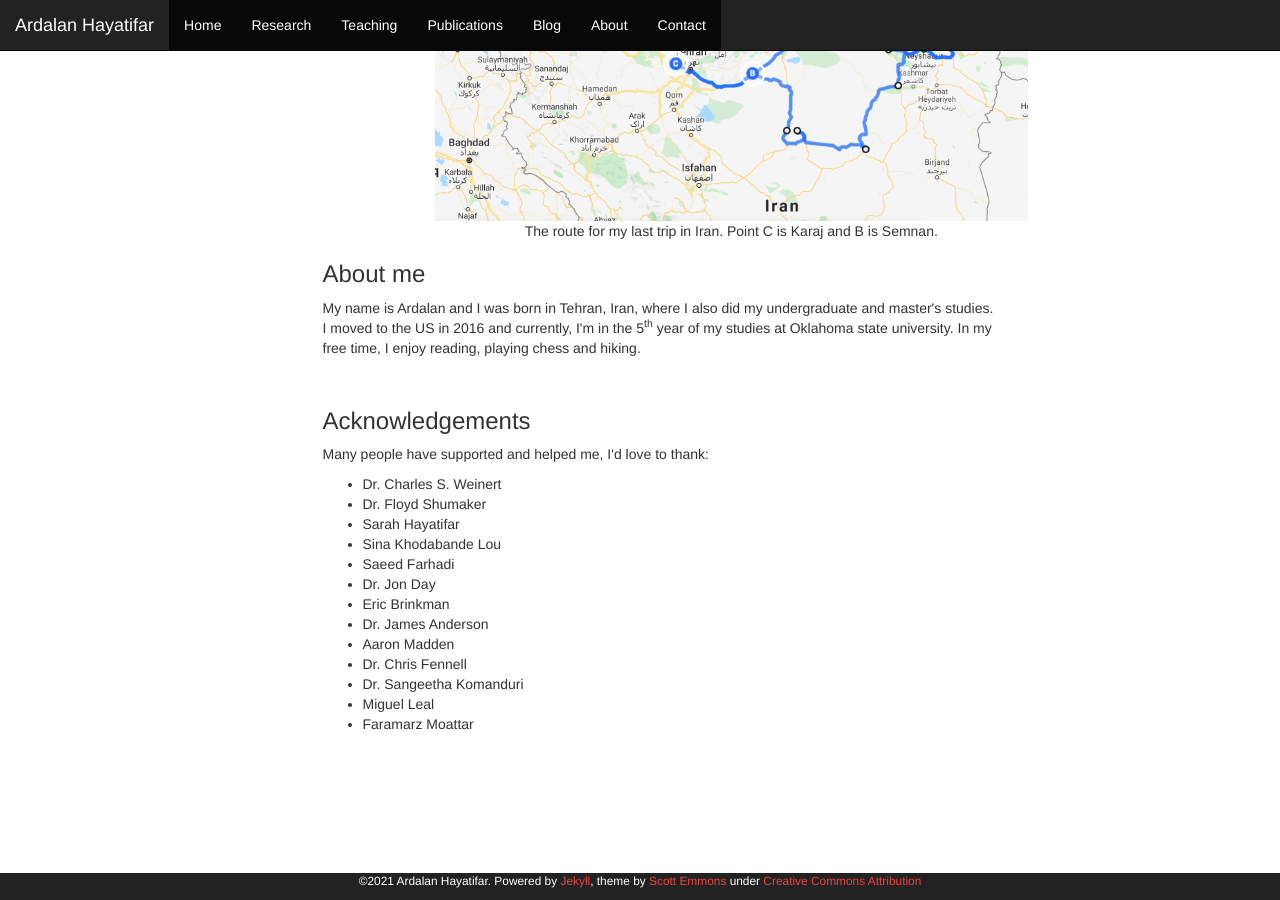
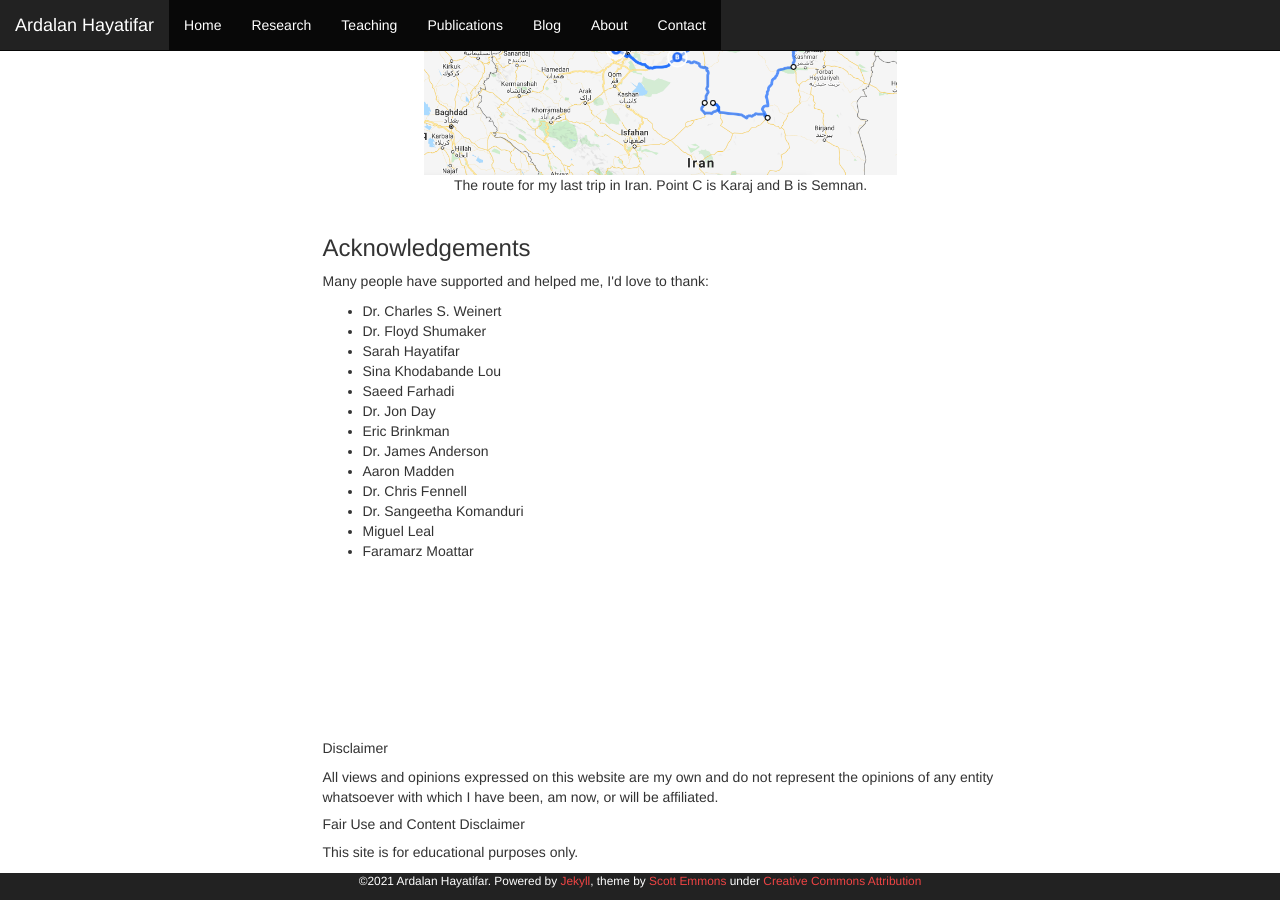
Before and after one commit to Ardalanhayatifar/ardalanhayatifar.github.io, a Jekyll site: the page built from about.html, in a window 1280 px wide and 900 px high, scrolled down 352 px. Built offline with Jekyll 4.4.1, drawn with Linux system fonts in a browser that asks for light colours.

Commit message:
Update about.html

```diff
--- a/about.html
+++ b/about.html
@@ -3,7 +3,7 @@
 permalink: "/about"
 
 ---
-
+<div class="col-md-10">
 <h3>Short Bio</h3>
 <p align=”justify”>
 My name is Ardalan and I am from Iran. I was born in Tehran where I also did my undergrad and master's studies. I studied Chemistry at Shahid Beheshti University (also known as National University prior to 1979). In 2013, I entered the master's program in Nano-Chemistry at Iran University of Science and Technology.
@@ -14,18 +14,12 @@
 
 <center><img src="images/last_trip.png" alt="Iran's trip" style="width:70%">  <figcaption> The route for my last trip in Iran. Point C is Karaj and B is Semnan.  </figcaption>
 </center>
-
+</div>
 
 
 
 
 <div class="col-md-10">
-    <h3>About me</h3>
-    <p <align=”justify”>
-        My name is Ardalan and I was born in Tehran, Iran, where I also did my undergraduate and master's studies.
-        I moved to the US in 2016 and currently, I'm in the 5<sup>th</sup> year of my studies at Oklahoma state university.
-        In my free time, I enjoy reading, playing chess and hiking.
-    </p>
     <br>
     <h3>Acknowledgements</h3>
     <p <align=”justify”>Many people have supported and helped me, I'd love to thank:
```
